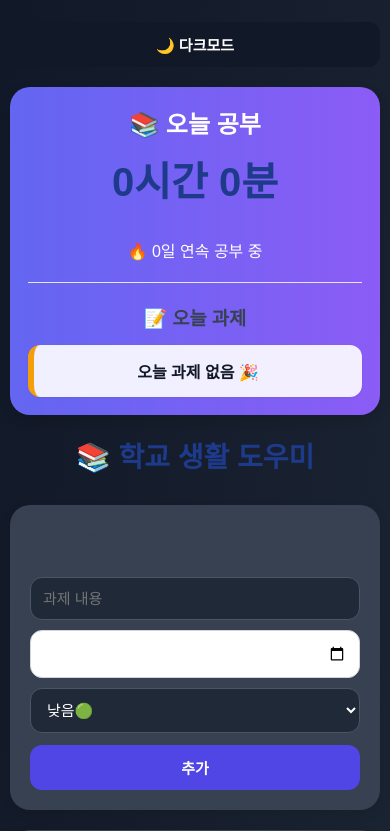
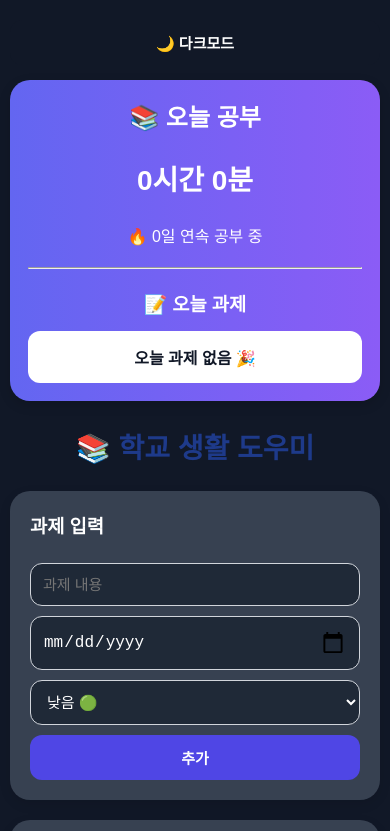
Before and after one commit to iyunseo248-ux/-, a plain HTML site: page index.html in a window 390 px wide. Both pictures are taken after a click on the button "🌙 다크모드". Shown: the top 831 px of the page. Drawn offline with Linux system fonts and the light colour scheme.

Commit message:
Add files via upload

```diff
--- a/index.html
+++ b/index.html
@@ -7,439 +7,235 @@
 
 <style>
 
-  * {
-  margin: 0;
-  padding: 0;
-  box-sizing: border-box;
+*{
+  margin:0;
+  padding:0;
+  box-sizing:border-box;
+}
+
+body{
+  font-family:Arial, sans-serif;
+  background:linear-gradient(to bottom right,#dbeafe,#f5f3ff);
+  max-width:600px;
+  margin:auto;
+  padding:15px;
+}
+
+h1{
+  text-align:center;
+  color:#1e3a8a;
+  margin:25px 0;
+}
+
+h3{
+  margin-bottom:15px;
+}
+
+.box{
+  background:white;
+  padding:20px;
+  margin-bottom:20px;
+  border-radius:20px;
+  box-shadow:0 4px 12px rgba(0,0,0,0.1);
+  overflow:hidden;
 }
 
 input,
 select,
-button {
-
-  width: 100%;
-  max-width: 100%;
-  box-sizing: border-box;
-}
-
-* {
-  box-sizing: border-box;
-}
-
-body {
-
-  font-family: Arial, sans-serif;
-
-  background:
-    linear-gradient(to bottom right,
-    #dbeafe,
-    #f5f3ff);
-
-  margin: 0;
-  padding: 20px;
-
-  max-width: 600px;
-
-  margin: auto;
-}
-
-h1 {
-
-  text-align: center;
-
-  color: #1e3a8a;
-
-  margin-bottom: 30px;
-
-  font-size: 32px;
-}
-
-h3 {
-
-  color: #374151;
-
-  margin-bottom: 15px;
-}
-
-.box {
-
-  background: white;
-
-  padding: 20px;
-
-  margin-bottom: 20px;
-
-  border-radius: 20px;
-
-  box-shadow:
-    0 4px 12px rgba(0,0,0,0.1);
-
-  transition: 0.2s;
-}
-
-.box:hover {
-
-  transform: translateY(-2px);
+button{
+  width:100%;
+  max-width:100%;
+  padding:12px;
+  margin-top:10px;
+  border-radius:12px;
+  font-size:15px;
 }
 
 input,
-select {
-
-  width: 100%;
-
-  padding: 12px;
-
-  margin-top: 10px;
-
-  border:
-
-    1px solid #d1d5db;
-
-  border-radius: 12px;
-
-  font-size: 15px;
-
-  outline: none;
+select{
+  border:1px solid #d1d5db;
 }
 
-input:focus,
-select:focus {
-
-  border-color: #6366f1;
+button{
+  border:none;
+  background:#4f46e5;
+  color:white;
+  font-weight:bold;
+  cursor:pointer;
 }
 
-button {
-
-  width: 100%;
-
-  margin-top: 12px;
-
-  padding: 12px;
-
-  border: none;
-
-  border-radius: 12px;
-
-  background: #4f46e5;
-
-  color: white;
-
-  font-size: 15px;
-
-  font-weight: bold;
-
-  cursor: pointer;
-
-  transition: 0.2s;
+button:hover{
+  background:#4338ca;
 }
 
-button:hover {
-
-  background: #4338ca;
+li{
+  list-style:none;
 }
 
-li {
+/* 오늘 카드 */
 
-  list-style: none;
-
-  background: #f9fafb;
-
-  padding: 12px;
-
-  border-radius: 12px;
-
-  margin-top: 10px;
-
-  box-shadow:
-    0 1px 3px rgba(0,0,0,0.05);
+.today-card{
+  background:linear-gradient(to right,#6366f1,#8b5cf6);
+  color:white;
+  padding:25px;
+  border-radius:20px;
+  text-align:center;
+  margin-bottom:20px;
+  box-shadow:0 4px 12px rgba(0,0,0,0.15);
 }
 
-.done {
-
-  text-decoration: line-through;
-
-  color: gray;
+.today-card h1{
+  color:white;
 }
 
-#timer {
-
-  text-align: center;
-
-  font-size: 32px;
-
-  color: #111827;
-
-  margin-top: 15px;
+#todayTasks{
+  padding:0;
 }
 
-small {
-
-  color: #6b7280;
+#todayTasks li{
+  background:white;
+  color:#111827;
+  padding:14px;
+  border-radius:12px;
+  margin-top:10px;
+  font-weight:bold;
 }
 
-hr {
+/* 과제 */
 
-  border: none;
-
-  border-top:
-    1px solid #e5e7eb;
-
-  margin: 20px 0;
-}
-.today-card {
-
-  background:
-    linear-gradient(to right,
-    #6366f1,
-    #8b5cf6);
-
-  color: white;
-
-  padding: 25px;
-
-  border-radius: 20px;
-
-  text-align: center;
-
-  margin-bottom: 20px;
-
-  box-shadow:
-    0 4px 12px rgba(0,0,0,0.15);
+.task-card{
+  display:flex;
+  justify-content:space-between;
+  align-items:center;
+  gap:10px;
+  background:#f9fafb;
+  padding:12px;
+  border-radius:12px;
+  margin-top:10px;
 }
 
-.today-card h1 {
-
-  margin-top: 10px;
-
-  font-size: 40px;
+.done{
+  text-decoration:line-through;
+  color:gray;
 }
 
-.progress {
-
-  width: 100%;
-
-  height: 25px;
-
-  background: #e5e7eb;
-
-  border-radius: 20px;
-
-  overflow: hidden;
-
-  margin-top: 15px;
+.delete-btn{
+  background:#ef4444;
+  color:white;
+  border:none;
+  padding:8px 12px;
+  border-radius:8px;
+  cursor:pointer;
 }
 
-#progressBar {
+/* 공부시간 */
 
-  height: 100%;
-
-  width: 0%;
-
-  background:
-    linear-gradient(to right,
-    #22c55e,
-    #16a34a);
-
-  transition: 0.3s;
+.study-item{
+  background:#f9fafb;
+  padding:12px;
+  border-radius:12px;
+  margin-top:10px;
 }
 
-.dark {
+/* 시간 입력 */
 
-  background:
-    linear-gradient(to bottom right,
-    #111827,
-    #1f2937);
-
-  color: white;
+.time-input{
+  display:flex;
+  gap:10px;
 }
 
-.dark .box {
+.time-input input{
+  flex:1;
+}
 
-  background: #374151;
+/* 진행바 */
 
-  color: white;
+.progress{
+  width:100%;
+  height:25px;
+  background:#e5e7eb;
+  border-radius:20px;
+  overflow:hidden;
+}
+
+#progressBar{
+  width:0%;
+  height:100%;
+  background:linear-gradient(to right,#22c55e,#16a34a);
+}
+
+/* 다크모드 */
+
+.dark{
+  background:#111827;
+  color:white;
+}
+
+.dark .box{
+  background:#374151;
 }
 
 .dark input,
-.dark select {
-
-  background: #1f2937;
-
-  color: white;
-
-  border: 1px solid #4b5563;
+.dark select{
+  background:#1f2937;
+  color:white;
 }
 
-.dark li {
-
-  background: #4b5563;
+.dark li{
+  background:#4b5563;
 }
 
-#darkBtn {
-
-  margin-bottom: 20px;
-
-  background: #111827;
+#darkBtn{
+  background:#111827;
+  margin-bottom:15px;
 }
 
-#todayTasks li {
+/* 모바일 */
 
-  background:
-    rgba(255,255,255,0.9);
+@media (max-width:600px){
 
-  color: #111827;
-
-  font-weight: bold;
-
-  border-left:
-    6px solid #f59e0b;
-
-  padding: 14px;
-
-  border-radius: 12px;
-
-  margin-top: 10px;
-}
-/* 오늘 과제 카드 */
-
-#todayTasks {
-
-  list-style: none;
-
-  padding: 0;
+  body{
+    padding:10px;
   }
 
-#todayTasks li {
-
-  background: rgba(255,255,255,0.9);
-
-  color: #111827;
-
-  font-weight: bold;
-
-  border-left: 6px solid #f59e0b;
-
-  padding: 14px;
-
-  border-radius: 12px;
-
-  margin-top: 10px;
+  .today-card{
+    padding:18px;
   }
 
-
-/* 과제 카드 */
-
-.task-card {
-
-  display: flex;
-
-  justify-content: space-between;
-
-  align-items: center;
-
-  background: white;
-
-  padding: 12px;
-
-  border-radius: 12px;
-
-  margin-top: 10px;
-}
-
-
-/* 삭제 버튼 */
-
-.delete-btn {
-
-  background: #ef4444;
-
-  color: white;
-
-  border: none;
-
-  padding: 8px 12px;
-
-  border-radius: 8px;
-
-  cursor: pointer;
-}
-
-
-/* 공부 카드 */
-
-.study-item {
-
-  display: flex;
-
-  justify-content: space-between;
-
-  align-items: center;
-
-  background: white;
-
-  padding: 10px;
-
-  border-radius: 10px;
-
-  margin-top: 10px;
-}
-
-
-/* 완료 표시 */
-
-.done {
-
-  text-decoration: line-through;
-
-  color: gray;
-}
-
-
-/* 모바일 반응형 */
-
-@media (max-width: 600px) {
-
-  body {
-    padding: 10px;
-  }
-
-  .today-card {
-    padding: 18px;
-  }
-
-  h1 {
-    font-size: 28px;
-  }
-
-  button {
-    width: 100%;
+  h1{
+    font-size:28px;
   }
 
   input[type="date"]{
-    appearance: none;
-    -webkit-appearance: none;
-
-    width: 100%;
-    max-width: 100%;
-
-    min-height: 48px;
-
-    background: white;
-
-    border: 1px solid #d1d5db;
-    border-radius: 12px;
-
-    font-size: 16px;
+    width:100%;
+    display:block;
+    min-height:48px;
+    font-size:16px;
+    appearance:none;
+    -webkit-appearance:none;
   }
 
+  input[type="date"]::-webkit-calendar-picker-indicator{
+    width:24px;
+    height:24px;
+  }
+
+  .task-card{
+    flex-direction:column;
+    align-items:flex-start;
+  }
+
+  .time-input{
+    flex-direction:row;
+  }
 }
 
 </style>
-
 </head>
 
 <body>
-  <button onclick="toggleDarkMode()" id="darkBtn">
+
+<button id="darkBtn" onclick="toggleDarkMode()">
 🌙 다크모드
 </button>
 
@@ -447,15 +243,11 @@ hr {
 
 <h2>📚 오늘 공부</h2>
 
-  <h1 id="todayStudy">
-    0시간 0분
-  </h1>
+<h1 id="todayStudy">0시간 0분</h1>
 
-  <p id="streak">
-    🔥 0일 연속 공부 중
-  </p>
+<p id="streak">🔥 0일 연속 공부 중</p>
 
-  <hr>
+<hr style="margin:20px 0;">
 
 <h3>📝 오늘 과제</h3>
 
@@ -465,45 +257,63 @@ hr {
 
 <h1>📚 학교 생활 도우미</h1>
 
-<!-- 과제 -->
+<!-- 과제 입력 -->
+
 <div class="box">
+
 <h3>과제 입력</h3>
 
 <input type="text" id="task" placeholder="과제 내용">
+
 <input type="date" id="deadline">
 
 <select id="importance">
-    <option value="1">낮음🟢</option>
-    <option value="2">보통🟡</option>
-    <option value="3">높음🔴</option>
+<option value="1">낮음 🟢</option>
+<option value="2">보통 🟡</option>
+<option value="3">높음 🔴</option>
 </select>
 
 <button onclick="addTask()">추가</button>
+
 </div>
 
+<!-- 과제 목록 -->
+
 <div class="box">
+
 <h3>과제 목록</h3>
+
 <ul id="taskList"></ul>
+
 </div>
 
-<!-- 공부 -->
+<!-- 공부 기록 -->
+
 <div class="box">
-  <h3>⏱ 공부 기록 (오늘만)</h3>
+
+<h3>⏱ 공부 기록</h3>
 
 <input type="text" id="subject" placeholder="과목">
+
+<div class="time-input">
 <input type="number" id="hour" placeholder="시간">
+<input type="number" id="minute" placeholder="분">
+</div>
 
-<input type="number" id="minute" placeholder="분">
 <input type="date" id="studyDate">
 
 <button onclick="addStudy()">추가</button>
 
 <ul id="studyList"></ul>
 
+<hr>
+
+<h4 id="totalTime">총 공부 시간: 0시간 0분</h4>
+
 <h4>📊 과목별 총합</h4>
+
 <ul id="summaryList"></ul>
 
-  <h4 id="totalTime">총 공부 시간: 0시간</h4>
 <hr>
 
 <h3>🎯 목표 공부시간</h3>
@@ -523,42 +333,60 @@ hr {
 <div class="progress">
 <div id="progressBar"></div>
 </div>
+
 <hr>
 
 <h3>📅 이전 공부 기록 보기</h3>
 
 <input type="date" id="searchDate">
 
-<button onclick="searchStudy()">조회</button>
+<button onclick="searchStudy()">
+조회
+</button>
 
 <ul id="searchResult"></ul>
+
 <hr>
 
 <h3>📊 이번 주 공부 분석</h3>
 
-<button onclick="analyzeWeek()">분석 보기</button>
+<button onclick="analyzeWeek()">
+분석 보기
+</button>
 
 <ul id="weekAnalysis"></ul>
+
 </div>
 
 <!-- 타이머 -->
+
 <div class="box">
+
 <h3>⏲ 타이머</h3>
 
 <button onclick="startTimer()">시작</button>
 <button onclick="stopTimer()">정지</button>
 
-  <h2 id="timer">0시간 0분 0초</h2>
+<h2 id="timer">
+0시간 0분 0초
+</h2>
+
 </div>
 
 <!-- 캘린더 -->
+
 <div class="box">
+
 <h3>📅 캘린더</h3>
 
 <input type="date" id="calendarDate">
-  <button onclick="showTasksByDate()">보기</button>
+
+<button onclick="showTasksByDate()">
+보기
+</button>
 
 <ul id="calendarList"></ul>
+
 </div>
 
 <script src="script.js"></script>
```
Lines whose indentation alone changed are shown as unchanged.
